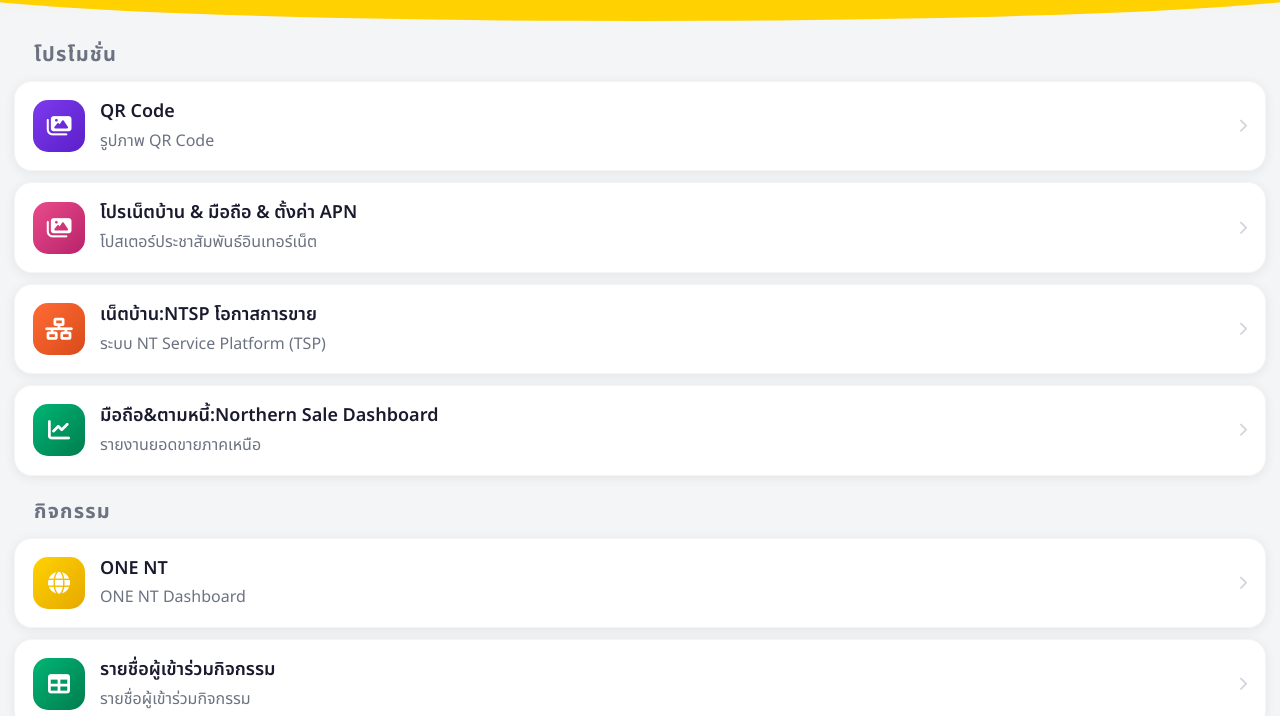
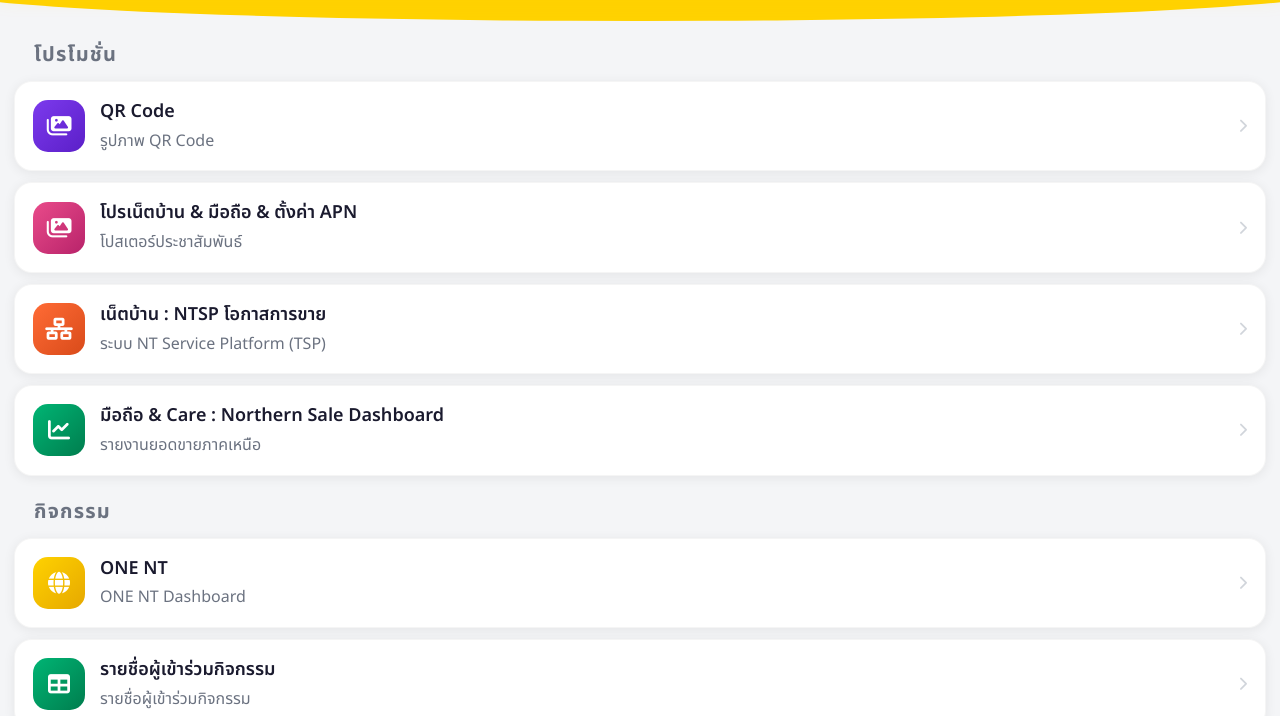
Before and after one commit to systemkz/linkdd555, a plain HTML site: page index.html in a window 1280 px wide. Shown: the part 84-800 px from the top of the page. Drawn offline with Linux system fonts and the light colour scheme.

Commit message:
Add files via upload

```diff
--- a/index.html
+++ b/index.html
@@ -405,7 +405,7 @@
     <div class="icon c-red"><i class="fas fa-images"></i></div>
     <div class="card-text">
       <div class="title">โปรเน็ตบ้าน &amp; มือถือ &amp; ตั้งค่า APN</div>
-      <div class="subtitle">โปสเตอร์ประชาสัมพันธ์อินเทอร์เน็ต</div>
+      <div class="subtitle">โปสเตอร์ประชาสัมพันธ์</div>
     </div>
     <i class="fas fa-chevron-right card-arrow"></i>
   </div>
@@ -417,7 +417,7 @@
   <div class="card" onclick="openLink(this)" data-link="https://tsp.totbb.net/index.php?r=/lead/create">
     <div class="icon c-orange"><i class="fas fa-network-wired"></i></div>
     <div class="card-text">
-      <div class="title">เน็ตบ้าน:NTSP โอกาสการขาย</div>
+      <div class="title">เน็ตบ้าน : NTSP โอกาสการขาย</div>
       <div class="subtitle">ระบบ NT Service Platform (TSP)</div>
     </div>
     <i class="fas fa-chevron-right card-arrow"></i>
@@ -427,7 +427,7 @@
   <div class="card" onclick="openLink(this)" data-link="https://script.google.com/macros/s/AKfycbzA4UtW_mKV877qIpKoVZdxojPJrZkpyZAWBvhdg6JeLmLpZLq6XkAiBoK0UMDhmP2y/exec">
     <div class="icon c-green"><i class="fas fa-chart-line"></i></div>
     <div class="card-text">
-      <div class="title">มือถือ&ตามหนี้:Northern Sale Dashboard</div>
+      <div class="title">มือถือ & Care : Northern Sale Dashboard</div>
       <div class="subtitle">รายงานยอดขายภาคเหนือ</div>
     </div>
     <i class="fas fa-chevron-right card-arrow"></i>
```
